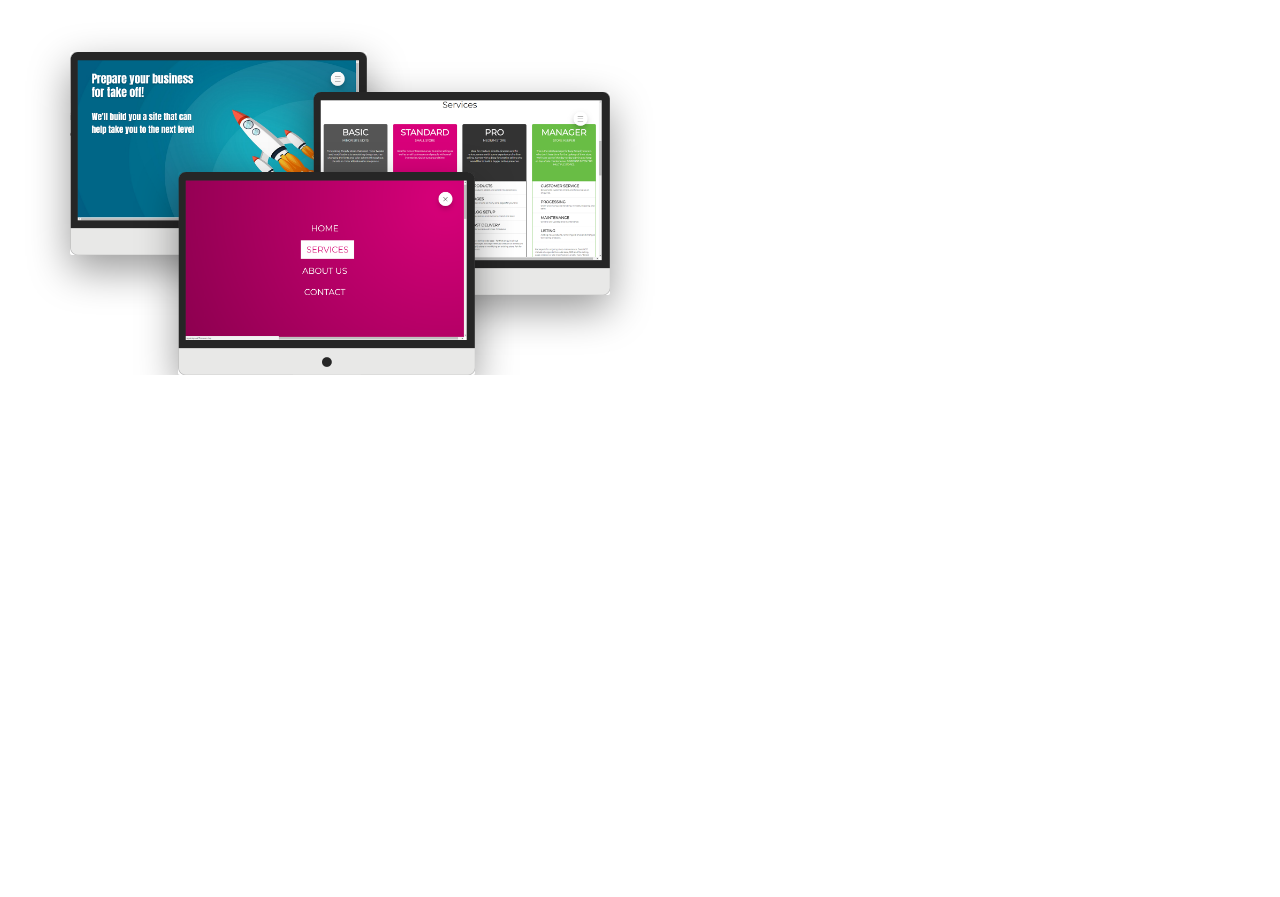
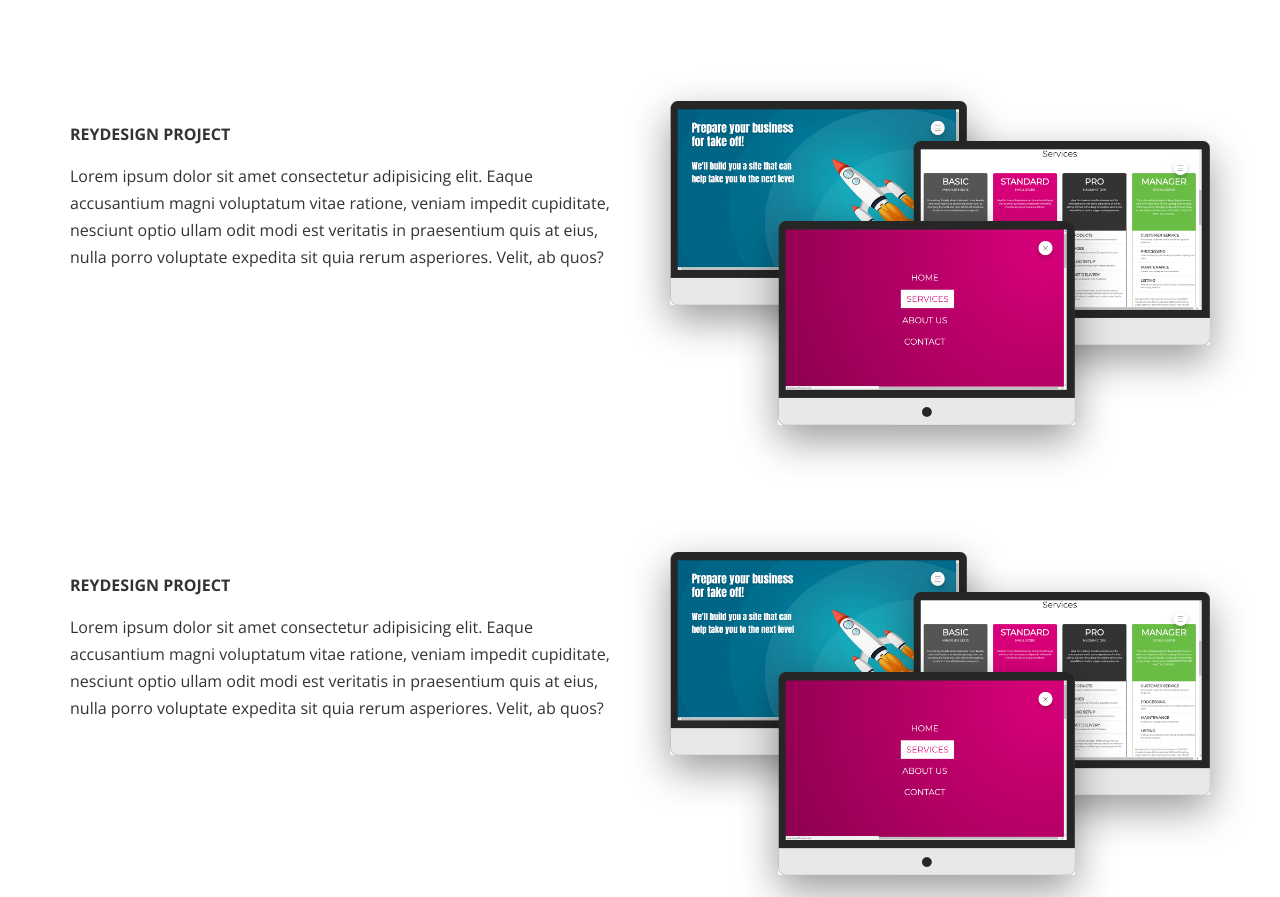
Before and after one commit to qodist/andy-portfolio, a website: page index.html in a window 1280 px wide. Shown: the part 2805-3702 px from the top of the page. Before the commit the page ends 3180 px from the top, so only its background shows below. Drawn offline with nearby package versions, Linux system fonts and the light colour scheme.

Commit message:
fixed gallery so now images and description both show

```diff
--- a/index.html
+++ b/index.html
@@ -37,7 +37,7 @@
 
     <main>
         <section class="section-about">
-            <div class="u-center-text u-margin-bottom-8">
+            <div class="u-center-text u-margin-bottom-big">
                 <h2 class="heading-secondary">
                     Yours truly
                 </h2>
@@ -87,24 +87,112 @@
         </section>
 
         <section class="gallery">
-            <div class="row">
+
+            <div class="row project project-1">
+                <div class="col-1-of-2">
+                    <h3 class="composition__heading composition__heading--1  u-margin-bottom-small">ReyDesign Project</h3>
+                    <p class="composition__description composition__description--1">
+                        Lorem ipsum dolor sit amet consectetur adipisicing elit. Eaque accusantium magni voluptatum vitae ratione, veniam impedit cupiditate, nesciunt optio ullam odit modi est veritatis in praesentium quis at eius, nulla porro voluptate expedita sit quia rerum asperiores. Velit, ab quos?
+                    </p>
+                </div>
+
                 <div class="col-1-of-2">
                     <div class="composition composition--1">
                         <img src="src/img/rd1-mac.png" alt="photo 1" class="composition__photo composition__photo--p1">
                         <img src="src/img/rd2-mac.png" alt="photo 2" class="composition__photo composition__photo--p2">
                         <img src="src/img/rd5-mac.png" alt="photo 3" class="composition__photo composition__photo--p3">
                     </div>
+
+                </div>
+            </div>
+
+            <div class="row project project-2">
+                <div class="col-1-of-2">
+                    <h3 class="composition__heading composition__heading--2  u-margin-bottom-small">ReyDesign Project</h3>
+                    <p class="composition__description composition__description--2">
+                        Lorem ipsum dolor sit amet consectetur adipisicing elit. Eaque accusantium magni voluptatum vitae ratione, veniam impedit cupiditate, nesciunt optio ullam odit modi est veritatis in praesentium quis at eius, nulla porro voluptate expedita sit quia rerum asperiores. Velit, ab quos?
+                    </p>
                 </div>
 
                 <div class="col-1-of-2">
-                    <h3 class="composition__heading composition__heading--1">ReyDesign</h3>
-                    <p class="composition__description composition__description--1">
-                        Lorem ipsum dolor sit amet consectetur adipisicing elit. Eaque accusantium magni voluptatum vitae ratione, veniam impedit cupiditate, nesciunt optio ullam odit modi est veritatis in praesentium quis at eius, nulla porro voluptate expedita sit quia rerum asperiores. Velit, ab quos?
-                    </p>
+                    <div class="composition composition--2">
+                        <img src="src/img/rd1-mac.png" alt="photo 1" class="composition__photo composition__photo--p1">
+                        <img src="src/img/rd2-mac.png" alt="photo 2" class="composition__photo composition__photo--p2">
+                        <img src="src/img/rd5-mac.png" alt="photo 3" class="composition__photo composition__photo--p3">
+                    </div>
+
                 </div>
             </div>
+
         </section>
     </main>
+    <!-- <section class="grid-test">
+            <div class="row">
+                <div class="col-1-of-2">
+                    Col 1 of 2
+                </div>
+                <div class="col-1-of-2">
+                    Col 1 of 2
+                </div>
+            </div>
+
+            <div class="row">
+                <div class="col-1-of-3">
+                    Col 1 of 3
+                </div>
+                <div class="col-1-of-3">
+                    Col 1 of 3
+                </div>
+                <div class="col-1-of-3">
+                    Col 1 of 3
+                </div>
+            </div>
+
+            <div class="row">
+                <div class="col-1-of-3">
+                    Col 1 of 3
+                </div>
+                <div class="col-2-of-3">
+                    Col 2 of 3
+                </div>
+            </div>
+
+            <div class="row">
+                <div class="col-1-of-4">
+                    Col 1 of 4
+                </div>
+                <div class="col-1-of-4">
+                    Col 1 of 4
+                </div>
+                <div class="col-1-of-4">
+                    Col 1 of 4
+                </div>
+                <div class="col-1-of-4">
+                    Col 1 of 4
+                </div>
+            </div>
+
+            <div class="row">
+                <div class="col-1-of-4">
+                    Col 1 of 4
+                </div>
+                <div class="col-1-of-4">
+                    Col 1 of 4
+                </div>
+                <div class="col-2-of-4">
+                    Col 2 of 4
+                </div>
+            </div>
+
+            <div class="row">
+                <div class="col-1-of-4">
+                    Col 1 of 4
+                </div>
+                <div class="col-3-of-4">
+                    Col 3 of 4
+                </div>
+            </div>
+        </section> -->
     <script src="js/main.js"></script>
 </body>
 </html>
--- a/sass/abstracts/_variables.scss
+++ b/sass/abstracts/_variables.scss
@@ -6,6 +6,9 @@ $grey-light: #ddd;
 $orange-dark: #ff4500;
 $orange-light: #ff9100;
 
+// FONT
+$default-font-size: 1.6rem;
+
 // GRID
 $grid-width: 114rem;
 $gutter-vertical: 8rem;
--- a/sass/base/_typography.scss
+++ b/sass/base/_typography.scss
@@ -1,6 +1,8 @@
 body {
     font-family: "Open Sans", sans-serif;
     line-height: 1.7;
+    font-weight: 400;
+    color: $grey-dark;
 }
 
 .heading-primary {
@@ -47,7 +49,7 @@ body {
 
 .tabcontent__description {
     padding-top: 4rem;
-    font-size: 1.5rem;
+    font-size: $default-font-size;
 }
 
 .section-portfolio {
@@ -68,3 +70,17 @@ body {
         color: $color-light;
     }
 }
+
+.composition__heading {
+    font-size: $default-font-size;
+    font-weight: 700;
+    text-transform: uppercase;
+}
+
+.composition__description {
+    font-size: $default-font-size;
+
+    &:not(:last-child) {
+        margin-bottom: 3rem;
+    }
+}
--- a/sass/base/_utilities.scss
+++ b/sass/base/_utilities.scss
@@ -1,3 +1,5 @@
 .u-center-text { text-align: center; }
 
-.u-margin-bottom-8 { margin-bottom: 8rem; }
+.u-margin-bottom-small { margin-bottom: 1.5rem; }
+.u-margin-bottom-medium { margin-bottom: 4rem; }
+.u-margin-bottom-big { margin-bottom: 8rem; }
--- a/sass/layout/_grid.scss
+++ b/sass/layout/_grid.scss
@@ -3,7 +3,8 @@
     margin: 0 auto;
 
     &:not(:last-child) {
-        margin-bottom: $gutter-vertical;
+        // margin-bottom: $gutter-vertical;
+        margin-bottom: 30rem;
     }
 
     @include clearfix;
```
Also changed, not shown: css/style.css.
